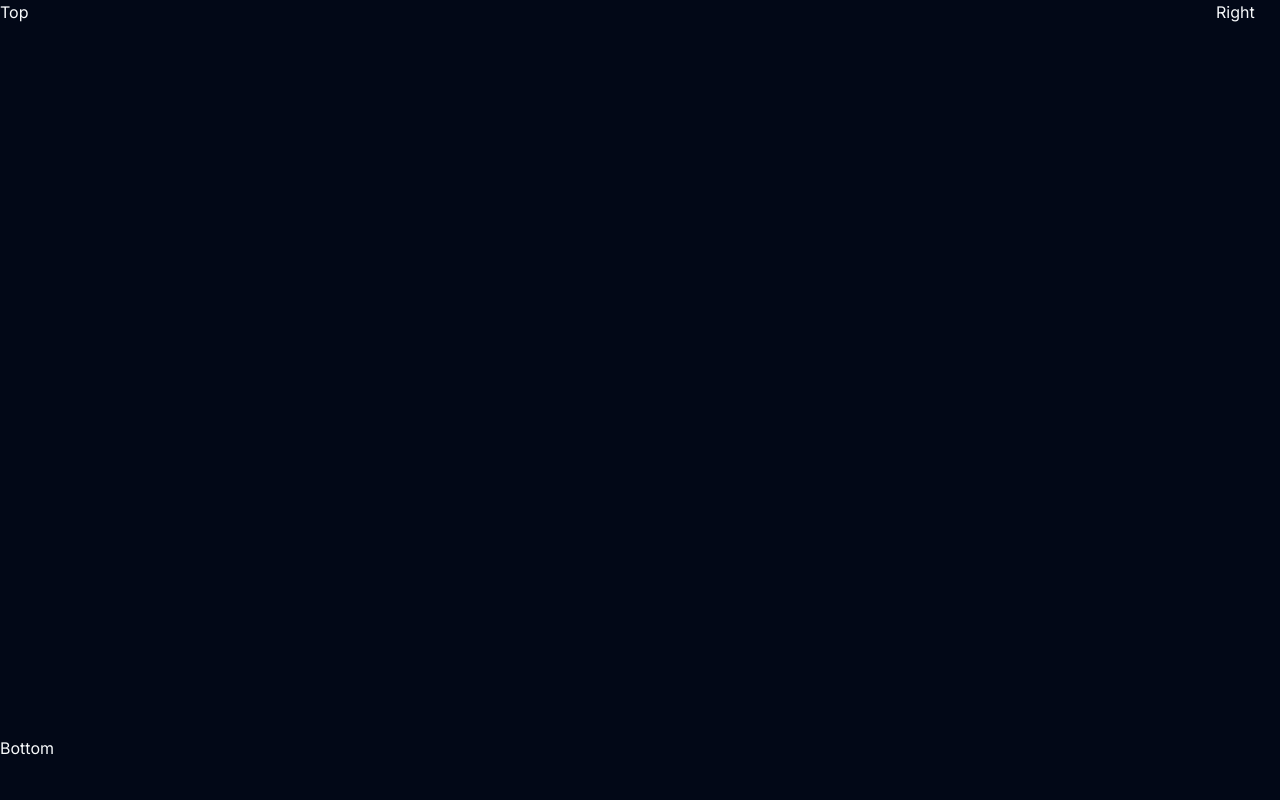
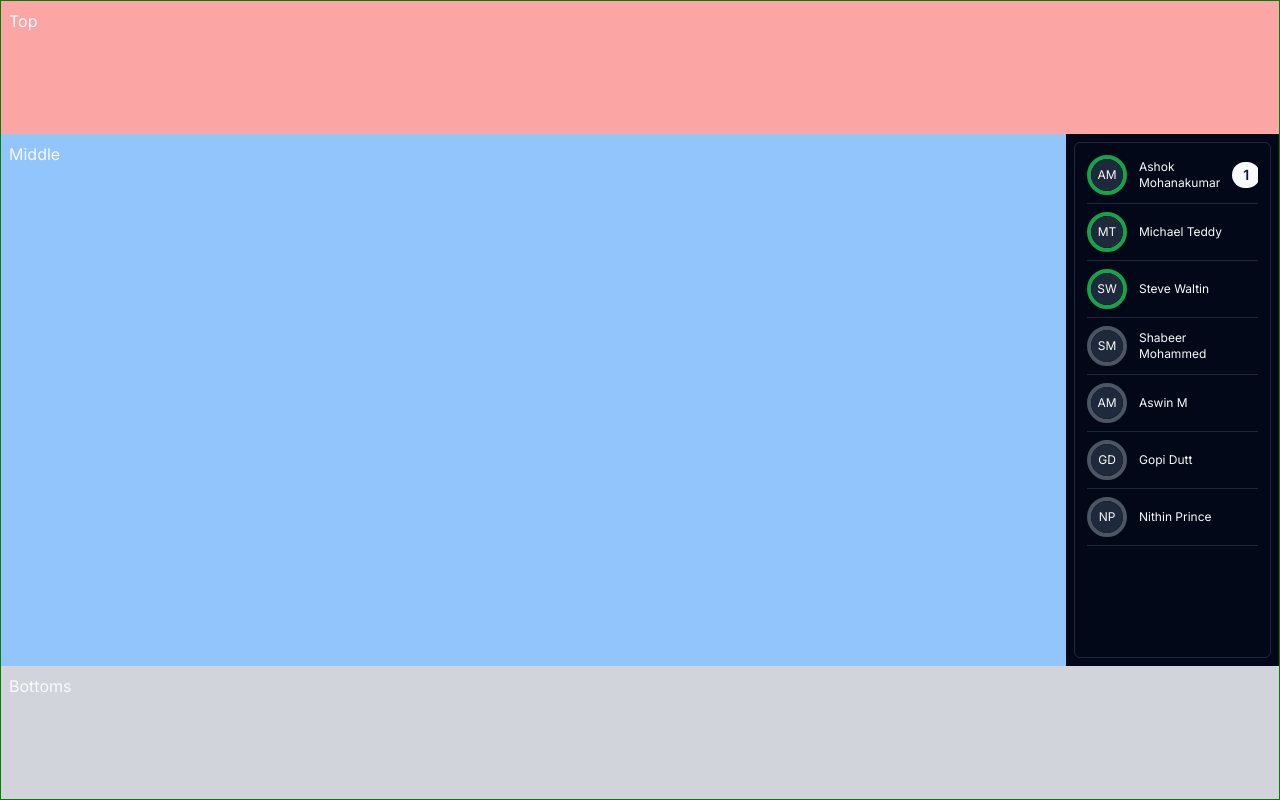
Before and after one commit to Ashwin202/story-poker, a Next.js app: page /polling in a window 1280 px wide. Built offline with nearby package versions, Linux system fonts and the light colour scheme.

Commit message:
Fix layout Fix font size

```diff
--- a/src/app/polling/page.tsx
+++ b/src/app/polling/page.tsx
@@ -1,15 +1,30 @@
-
+import TeamVoteSection from "@/components/TeamVoteSection";
 
 const page = () => {
-    return (
-            <div>
-                <div className="absolute inset-x-0 top-0 h-16 ...">Top</div>
-                <div className="absolute inset-y-0 right-0 w-16 ...">Right</div>
-                <div className="absolute inset-x-0 bottom-0 h-16 ...">
-                    Bottom
-                </div>
-            </div>
-    );
+	const userdata = [
+		{ id: 1, firstName: "Ashok", lastName: "Mohanakumar", active: true, value: 1 },
+		{ id: 2, firstName: "Michael", lastName: "Teddy", active: true, value: 0 },
+		{ id: 3, firstName: "Steve", lastName: "Waltin", active: true, value: 0 },
+		{ id: 4, firstName: "Shabeer", lastName: "Mohammed", active: false, value: 0 },
+		{ id: 5, firstName: "Aswin", lastName: "M", active: false, value: 0 },
+		{ id: 6, firstName: "Gopi", lastName: "Dutt", active: false, value: 0 },
+		{ id: 6, firstName: "Nithin", lastName: "Prince", active: false, value: 0 },
+	];
+	return (
+		<div className="flex h-screen flex-col" style={{ border: "1px solid green" }}>
+			<div className=" w-full h-1/6 bg-red-300 p-2" >
+				Top
+			</div>
+			<div className="flex w-full h-4/6 ">
+				<div className="flex w-5/6 bg-blue-300 p-2 ">Middle</div>
+				<div className="flex w-1/6 p-2">
+					<TeamVoteSection userdata={userdata} />
+				</div>
+			</div>
+
+			<div className="w-full h-1/6 bg-gray-300 p-2" >Bottoms</div>
+		</div>
+	);
 };
 
-export default page
+export default page;
--- a/src/components/TeamVoteSection.tsx
+++ b/src/components/TeamVoteSection.tsx
@@ -20,12 +20,14 @@ const TeamVoteSection = (props: PersonProps) => {
 		<ScrollArea className="h-full w-full p-3 rounded-md border">
 			{props.userdata.map((props, index) => (
 				<>
-					<div key={index} className="flex flex-row justify-between gap-3">
-						<div className="flex flex-row justify-between gap-3">
-							<TeamVote isActive={props.active}  firstName = {props.firstName} lastName = {props.lastName}/>
-							<span>{props.firstName} {props.lastName}</span>
+					<div key={index} className="flex flex-row justify-between content-center gap-3 text-xs">
+						<div className="flex justify-center content-between gap-3 ">
+							<TeamVote isActive={props.active} firstName={props.firstName} lastName={props.lastName} />
+							<div className="flex flex-wrap content-center">
+								{props.firstName} {props.lastName}
+							</div>
 						</div>
-						<span>{props.value !== 0 && props.value && <Badge>{props.value}</Badge>}</span>
+						<div className="flex flex-wrap content-center">{props.value !== 0 && props.value && <Badge className="text-sm">{props.value}</Badge>}</div>
 					</div>
 					<Separator className="my-2" />
 				</>
```
